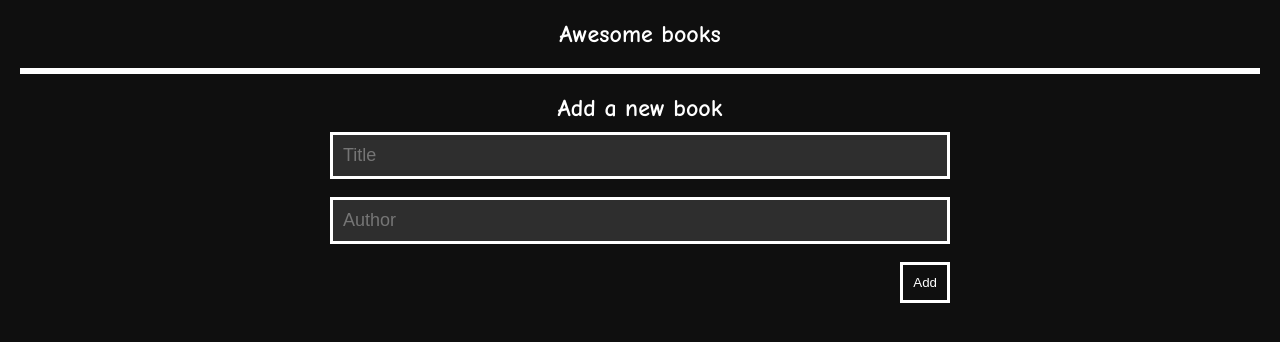
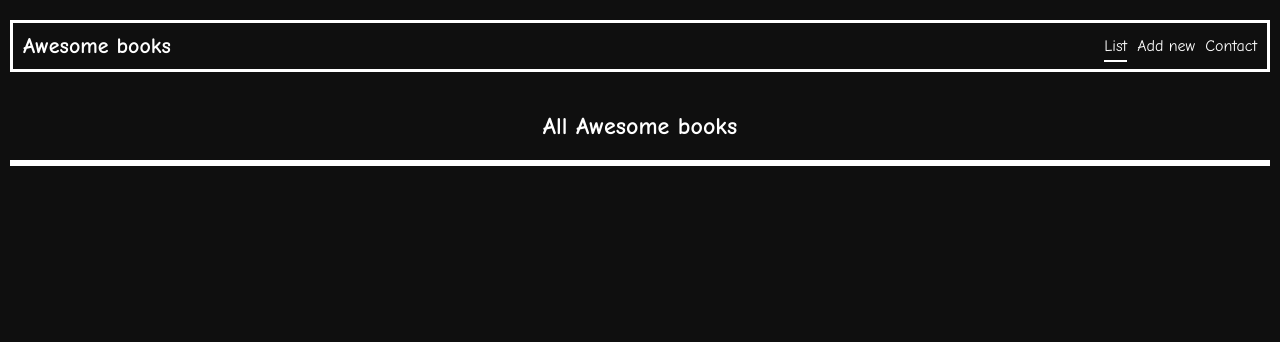
Before and after one commit to rachidelaid/awesome-books, a plain HTML site: page index.html in a window 1280 px wide. Drawn offline with Linux system fonts and the light colour scheme.

Commit message:
adding the html and css needed for navigation

```diff
--- a/index.html
+++ b/index.html
@@ -15,8 +15,17 @@
     <title>Awesome books</title>
   </head>
   <body>
+    <header>
+      <h1>Awesome books</h1>
+      <ul class="links">
+        <li><a href="#" class="active">List</a></li>
+        <li><a href="#">Add new</a></li>
+        <li><a href="#">Contact</a></li>
+      </ul>
+    </header>
+
     <section class="home">
-      <h1>Awesome books</h1>
+      <h2>All Awesome books</h2>
       <ul class="books-list"></ul>
     </section>
 
@@ -32,5 +41,18 @@
         </div>
       </form>
     </section>
+
+    <section class="contact">
+      <h2>Contact information</h2>
+      <p>
+        Do you have any questions or you just want to say "Hello"? <br />
+        You can reach out to us!
+      </p>
+      <ul class="info">
+        <li>Our e-mail: mail@mail.com</li>
+        <li>Our phone number: 0043586534422</li>
+        <li>Our address: Streetname 22, 84503 City, Country</li>
+      </ul>
+    </section>
   </body>
 </html>
--- a/style.css
+++ b/style.css
@@ -11,6 +11,13 @@ html {
   list-style: none;
 }
 
+a,
+a:hover,
+a:visited {
+  text-decoration: none;
+  color: unset;
+}
+
 :root {
   --bg-black: rgb(15, 15, 15);
   --bg-gray: rgb(46, 46, 46);
@@ -18,15 +25,42 @@ html {
 
 body {
   font-family: 'Comic Neue', cursive;
-  padding: 20px;
+  padding: 20px 10px;
   background-color: var(--bg-black);
   color: #fff;
+}
+
+header {
+  display: flex;
+  justify-content: space-between;
+  align-items: center;
+  padding: 10px;
+  border: 3px solid #fff;
+}
+
+header h1 {
+  font-size: 22px;
+}
+
+.links {
+  display: flex;
+  gap: 10px;
+}
+
+.links .active {
+  padding-bottom: 5px;
+  border-bottom: 2px solid #fff;
+}
+
+.links a:not(.active):hover {
+  border-bottom: 3px solid #fff;
 }
 
 .home {
   display: flex;
   flex-direction: column;
   align-items: center;
+  margin: 40px 0;
 }
 
 .books-list {
@@ -65,13 +99,13 @@ button:active {
 }
 
 .form-conatiner {
-  display: flex;
+  display: none; /*flex*/
   flex-direction: column;
   align-items: center;
 }
 
 form {
-  margin: 10px 0;
+  margin: 50px 0 20px 0;
   width: 50%;
 }
 
@@ -87,3 +121,19 @@ form input {
 .submit-btn {
   float: right;
 }
+
+.contact {
+  display: none; /*flex*/
+  flex-direction: column;
+  align-items: center;
+  margin: 20px 0;
+  font-size: 18px;
+}
+
+.contact p {
+  margin: 50px 0 20px 0;
+}
+
+.info li {
+  list-style: circle;
+}
```
